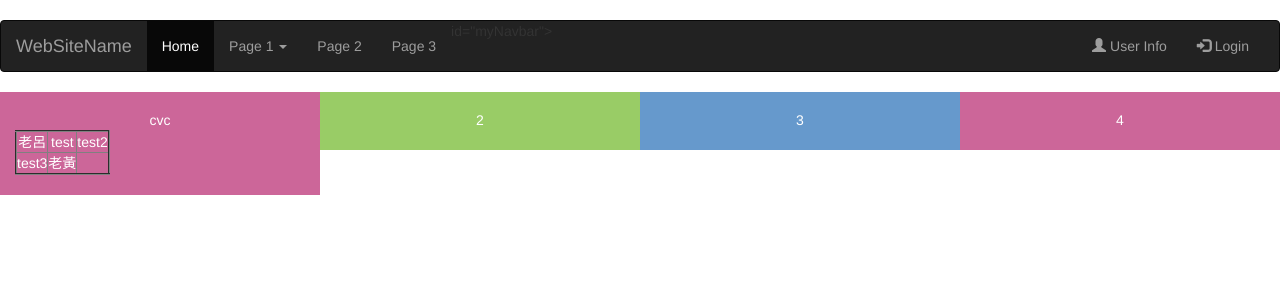
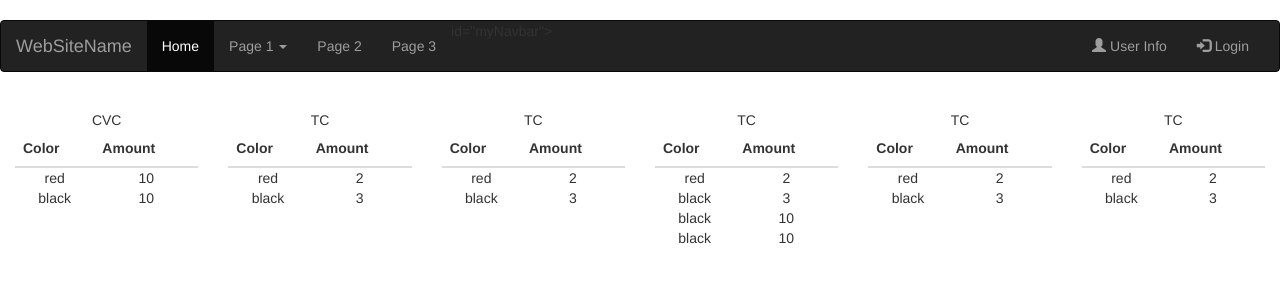
Before and after one commit to HansJao/HungyiAngular, an Angular app: page /home in a window 1280 px wide. Shown: the top 300 px of the page. Built offline with nearby package versions, Linux system fonts and the light colour scheme; no server answers.

Commit message:
加入測試資料

```diff
--- a/src/app/home/textile/textile.component.css
+++ b/src/app/home/textile/textile.component.css
@@ -3,13 +3,13 @@
   overflow-x: auto;
   white-space: nowrap;
 }
-.testimonial-group > .row > .col-xs-6 {
+.testimonial-group > .row > .col-xs-12 {
   display: inline-block;
   float: none;
 }
 
 /* Decorations */
-.col-xs-6 { color: #fff;  padding-bottom: 20px; padding-top: 18px; }
-.col-xs-6:nth-child(3n+1) { background: #c69; }
-.col-xs-6:nth-child(3n+2) { background: #9c6; }
-.col-xs-6:nth-child(3n+3) { background: #69c; }
+.col-xs-12 {   padding-bottom: 20px; padding-top: 18px; }
+/*.col-xs-12:nth-child(3n+1) { background: #c69; }
+.col-xs-12:nth-child(3n+2) { background: #9c6; }
+.col-xs-12:nth-child(3n+3) { background: #69c; }*/
--- a/src/app/home/textile/textile.component.html
+++ b/src/app/home/textile/textile.component.html
@@ -1,34 +1,18 @@
 <div class="container-fluid testimonial-group">
   <div class="row text-center">
-    <div class="col-xs-6 col-md-3">cvc
-      <table border="2">
-        <tr>
-          <td>老呂</td>
-          <td>test</td>
-          <td>test2</td>
-        </tr>
-        <tr>
-          <td>test3</td>
-          <td>老黃</td>
-          <td></td>
-        </tr>
-        </table>
+    <div class="col-xs-12 col-sm-3 col-md-2" *ngFor="let textileEl of textileInfo">{{textileEl.TextileName}}
+       <table class="table table-hover table-striped">
+        <thead>
+          <tr>
+            <th>Color</th>
+            <th>Amount</th>
+          </tr>
+        </thead>
+          <tr *ngFor="let textileDetailEl of textileEl.TextileDetail">
+            <td>{{textileDetailEl.Color}}</td>
+            <td>{{textileDetailEl.Amount}}</td>
+          </tr>
+      </table>
     </div>
-
-    <div class="col-xs-6 col-md-3">2</div>
-
-    <div class="col-xs-6 col-md-3">3</div>
-
-    <div class="col-xs-6 col-md-3">4</div>
-
-    <div class="col-xs-6 col-md-3">5</div>
-
-    <div class="col-xs-6 col-md-3">6</div>
-
-    <div class="col-xs-6 col-md-3">7</div>
-
-    <div class="col-xs-6 col-md-3">8</div>
-
-    <div class="col-xs-6 col-md-3">9</div>
   </div>
 </div>
--- a/src/app/home/textile/textile.component.ts
+++ b/src/app/home/textile/textile.component.ts
@@ -7,9 +7,31 @@ import { Component, OnInit } from '@angular/core';
 })
 export class TextileComponent implements OnInit {
 
+  textileInfo: TextileInfo[];
   constructor() { }
 
   ngOnInit() {
+    this.textileInfo = [
+      { TextileName: "CVC", TextileDetail: [{ Color: "red", Amount: 10 }, { Color: "black", Amount: 10 }] },
+      { TextileName: "TC", TextileDetail: [{ Color: "red", Amount: 2 }, { Color: "black", Amount: 3 }] },
+      { TextileName: "TC", TextileDetail: [{ Color: "red", Amount: 2 }, { Color: "black", Amount: 3 }] },
+      { TextileName: "TC", TextileDetail: [{ Color: "red", Amount: 2 }, { Color: "black", Amount: 3 }, { Color: "black", Amount: 10 }, { Color: "black", Amount: 10 }] },
+      { TextileName: "TC", TextileDetail: [{ Color: "red", Amount: 2 }, { Color: "black", Amount: 3 }] },
+      { TextileName: "TC", TextileDetail: [{ Color: "red", Amount: 2 }, { Color: "black", Amount: 3 }] },
+      { TextileName: "TC", TextileDetail: [{ Color: "red", Amount: 2 }, { Color: "black", Amount: 3 }] },
+      { TextileName: "TC", TextileDetail: [{ Color: "red", Amount: 2 }, { Color: "black", Amount: 3 }] },
+      { TextileName: "TC", TextileDetail: [{ Color: "red", Amount: 2 }, { Color: "black", Amount: 3 }, { Color: "black", Amount: 10 }, { Color: "black", Amount: 10 }, { Color: "black", Amount: 10 }] },
+      { TextileName: "TC", TextileDetail: [{ Color: "red", Amount: 2 }, { Color: "black", Amount: 3 }] },
+      { TextileName: "TC", TextileDetail: [{ Color: "red", Amount: 2 }, { Color: "black", Amount: 3 }] }]
   }
 
 }
+
+class TextileInfo {
+  TextileName: string;
+  TextileDetail: TextileDetail[];
+}
+class TextileDetail {
+  Color: string;
+  Amount: number;
+}
```
